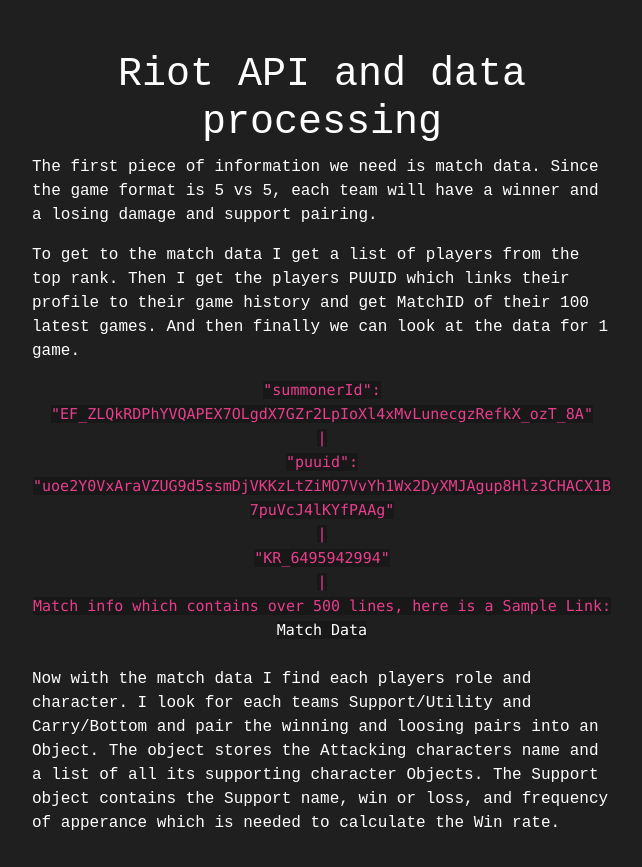
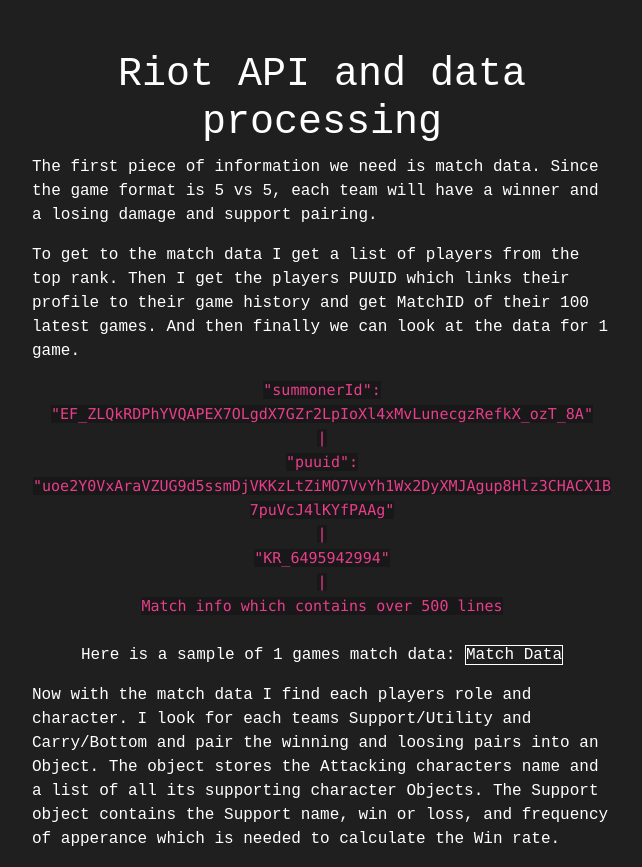
Before and after one commit to evoation-angus/Portfolio, a plain HTML site: page index.html in a window 1280 px wide. Shown: the part 749-1616 px from the top of the page, without its empty margins (368-1010 px from the left). Drawn offline with nearby package versions, Linux system fonts and the light colour scheme.

Commit message:
xyz to lol

```diff
--- a/index.html
+++ b/index.html
@@ -51,8 +51,8 @@
         </div>
         <div id="links">
             <p>
-                <br><a target="_blank" href="http://dragonside.xyz">Dragonside Website</a>
-                <a href="https://github.com/evoation-angus/dragonsidesynergytool">Dragonside Github</a>
+                <br><a target="_blank" href="http://dragonside.lol">Dragonside Website</a>
+                <a target="_blank" href="https://github.com/evoation-angus/dragonsidesynergytool">Dragonside Github</a>
             </p>
         </div>
         <div id="riotAPI">
@@ -72,8 +72,9 @@
                 |<br>
                 "KR_6495942994"<br>
                 |<br>
-                Match info which contains over 500 lines, here is a  Sample Link: <a target="_blank" href="matchdata.txt">Match Data</a><br><br>
+                Match info which contains over 500 lines<br><br>
             </code>
+            <p>Here is a sample of 1 games match data: <a target="_blank" style="border: solid 1px;" href="matchdata.txt">Match Data</a></p>
             <p class="left-align">
                 Now with the match data I find each players role and character. I look for
                 each teams Support/Utility and Carry/Bottom and pair the winning and loosing
```
